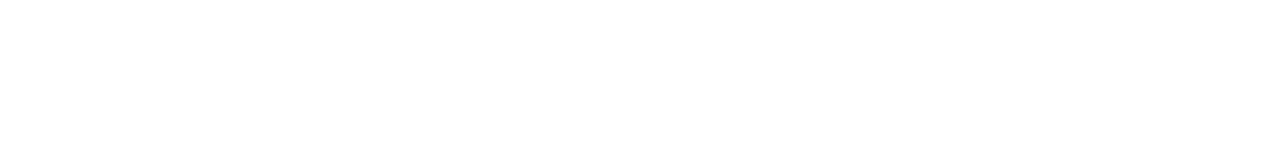
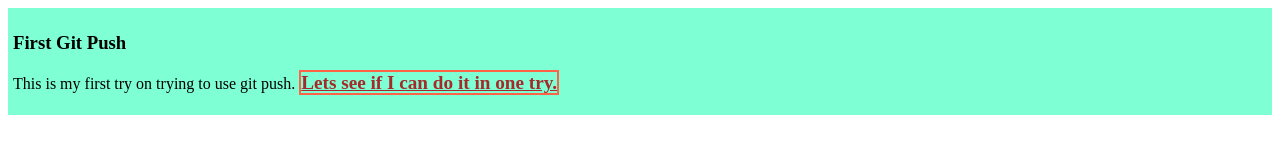
Before and after one commit to kyoChiwow/first_repository, a plain HTML site: page index.html in a window 1280 px wide. Drawn offline with Linux system fonts and the light colour scheme.

Commit message:
First try on the first push

```diff
--- a/index.html
+++ b/index.html
@@ -4,8 +4,17 @@
   <meta charset="UTF-8">
   <meta name="viewport" content="width=device-width, initial-scale=1.0">
   <title>First Repository</title>
+  <link rel="stylesheet" href="styles/newstyle.css">
 </head>
 <body>
 
+  <div>
+    <h3>First Git Push</h3>
+
+    <p>
+      This is my first try on trying to use git push. <span class="span1">Lets see if I can do it in one try.</span>
+    </p>
+  </div>
+
 </body>
 </html>
--- /dev/null
+++ b/styles/newstyle.css
@@ -0,0 +1,12 @@
+div{
+  background-color: aquamarine;
+  padding: 5px;
+}
+
+.span1{
+  font-size: larger;
+  font-weight: bolder;
+  text-decoration: underline;
+  color: brown;
+  border: 2px solid tomato;
+}
```
